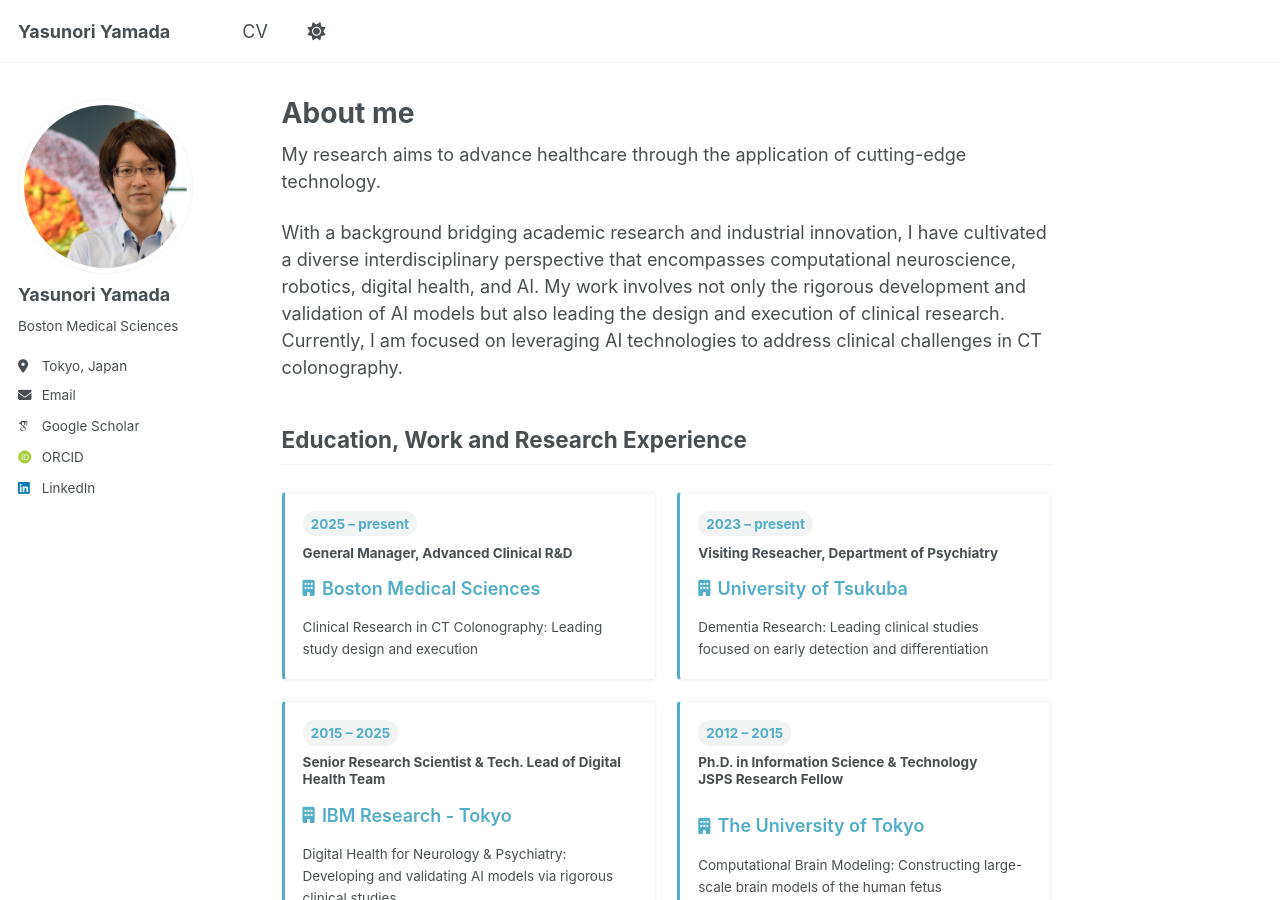
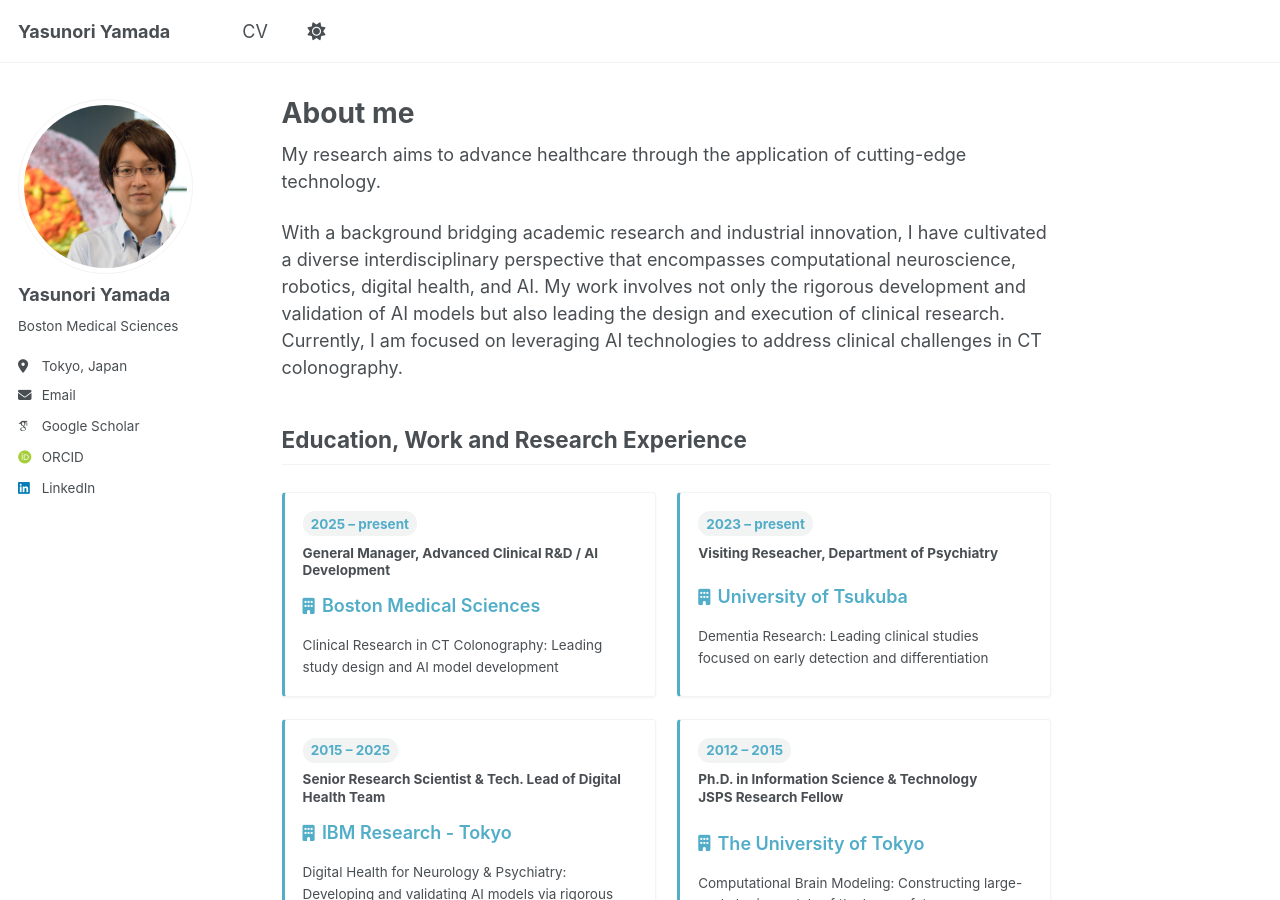
Before and after one commit to Yasunori-Yamada/yasunori-yamada.github.io, a Jekyll site: the page built from _pages/about.md, in a window 1280 px wide and 900 px high. Built offline with Jekyll 4.4.1, drawn with Linux system fonts in a browser that asks for light colours; some web fonts are replaced; a script bundle is joined from its source files by our own code; library files that are not in the unit come from our copies.

Commit message:
update cv and title

```diff
--- a/_pages/about.md
+++ b/_pages/about.md
@@ -18,10 +18,10 @@
   <div class="timeline-item">
     <div class="timeline-content">
       <span class="timeline-year">2025 – present</span>
-      <h3 class="timeline-title">General Manager, Advanced Clinical R&D</h3>
+      <h3 class="timeline-title">General Manager, Advanced Clinical R&D  / AI Development </h3>
       <div class="timeline-organization">Boston Medical Sciences</div>
       <div class="timeline-description">
-        Clinical Research in CT Colonography: Leading study design and execution
+        Clinical Research in CT Colonography: Leading study design and AI model development
       </div>
     </div>
   </div>
```
Also changed, not shown: _pages/cv.md (+2 -2 lines), 1 other file.
